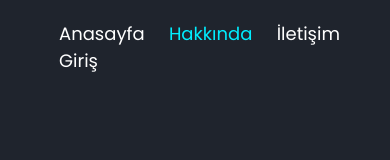
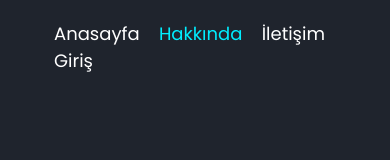
Before and after one commit to Loure771/shdmrt.github.io, a plain HTML site: page index.html in a window 390 px wide. Shown: the top 160 px of the page. Drawn offline with nearby package versions, Linux system fonts and the light colour scheme; a web font is replaced by a local one.

Commit message:
Update main.css

```diff
--- a/main.css
+++ b/main.css
@@ -246,6 +246,6 @@ body{
     .logo{display: none;
     animation: none;}
 
-    .navbar a{margin-left: 20px;}
+    .navbar a{margin-left: 15px;}
 
     }
```
